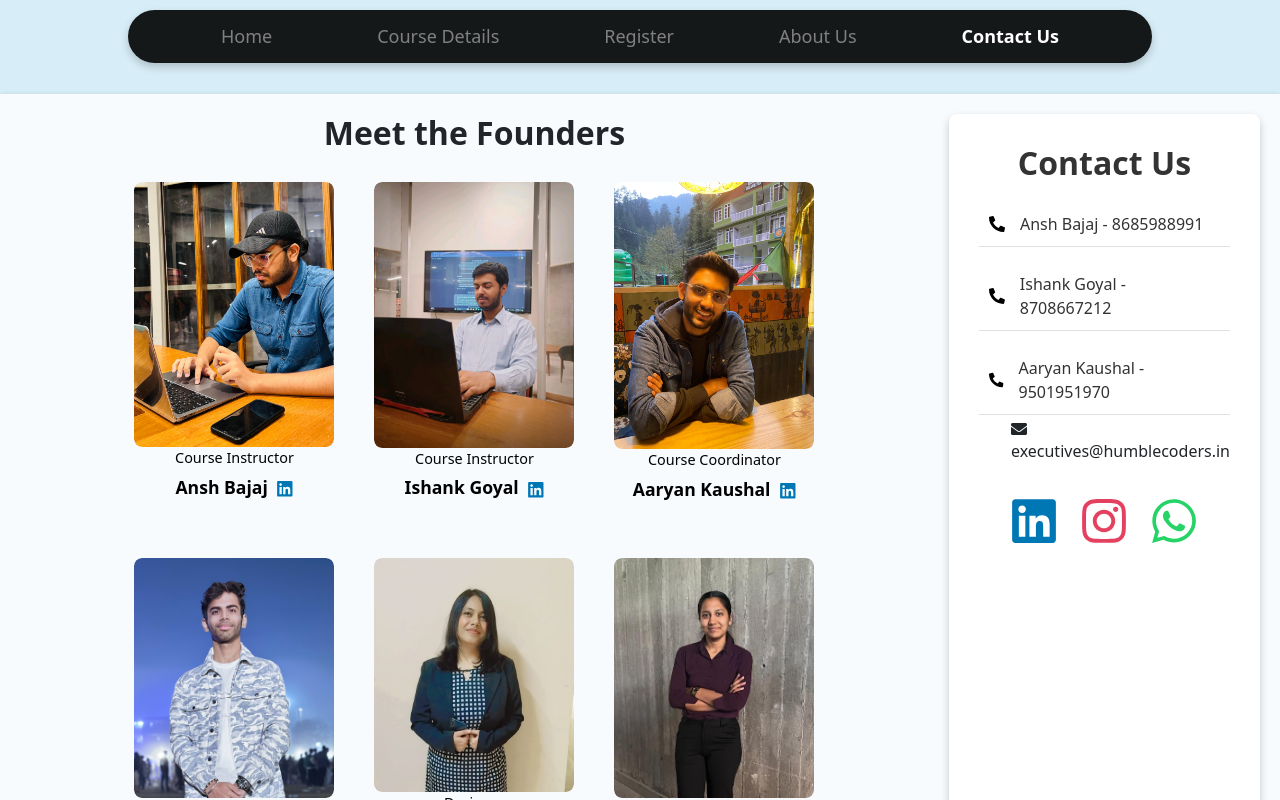
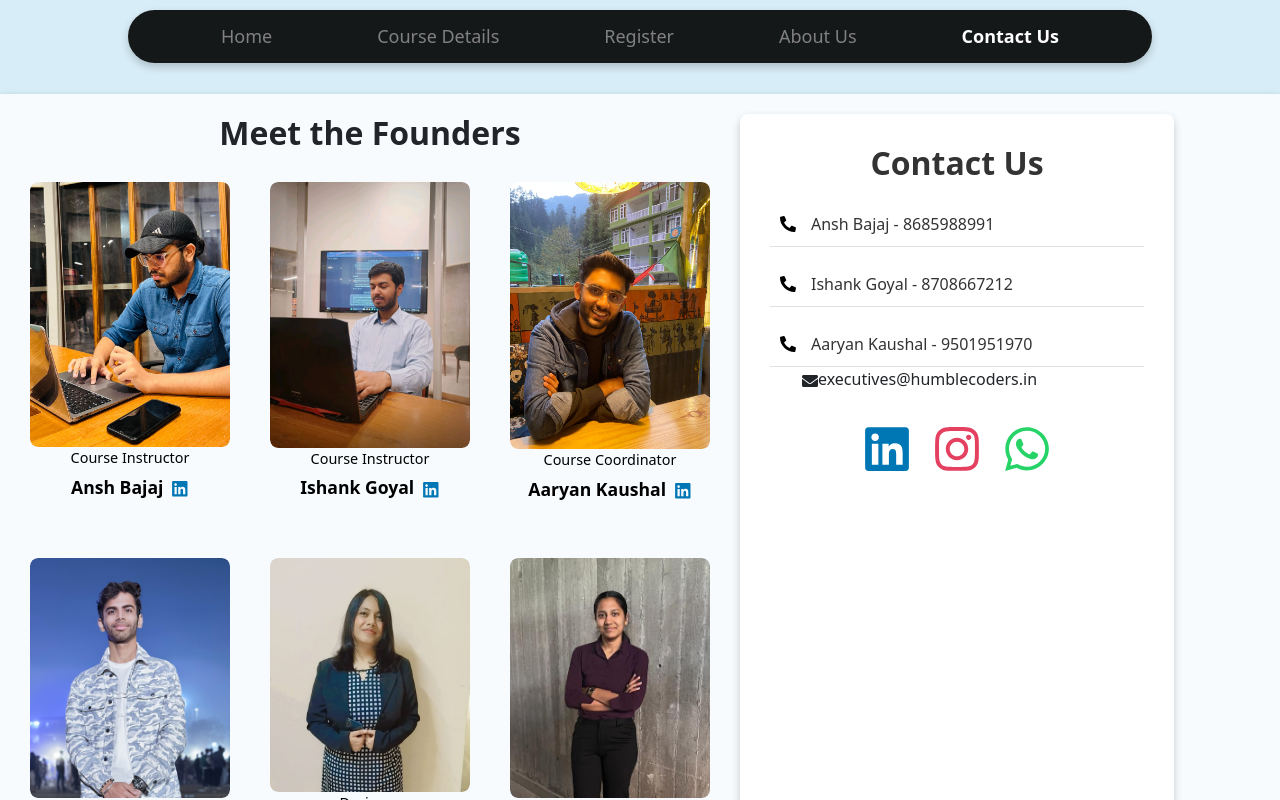
Before and after one commit to Aerykcodes/Humble-Coders-new, a React (Vite) app: page /contact in a window 1280 px wide. Shown: the top 800 px of the page. Built offline with nearby package versions, Linux system fonts and the light colour scheme; a web font is replaced by a local one.

Commit message:
Update Contact.css

```diff
--- a/src/assets/Pages/Contact/Contact.css
+++ b/src/assets/Pages/Contact/Contact.css
@@ -90,11 +90,13 @@ nav {
 }
 
 .founders-grid {
-    display: flex;
-    flex-wrap: wrap;
-    justify-content: center;
-    gap: 20px;
+  display: grid; /* Use grid layout */
+  grid-template-columns: repeat(3, 1fr); /* Always show 3 columns */
+  gap: 20px; /* Add spacing between founder cards */
+  justify-content: center; /* Center-align the grid content */
+  width: 100%; /* Ensure grid spans the full container width */
 }
+
 
 .founder-card {
     width: 200px;
```
